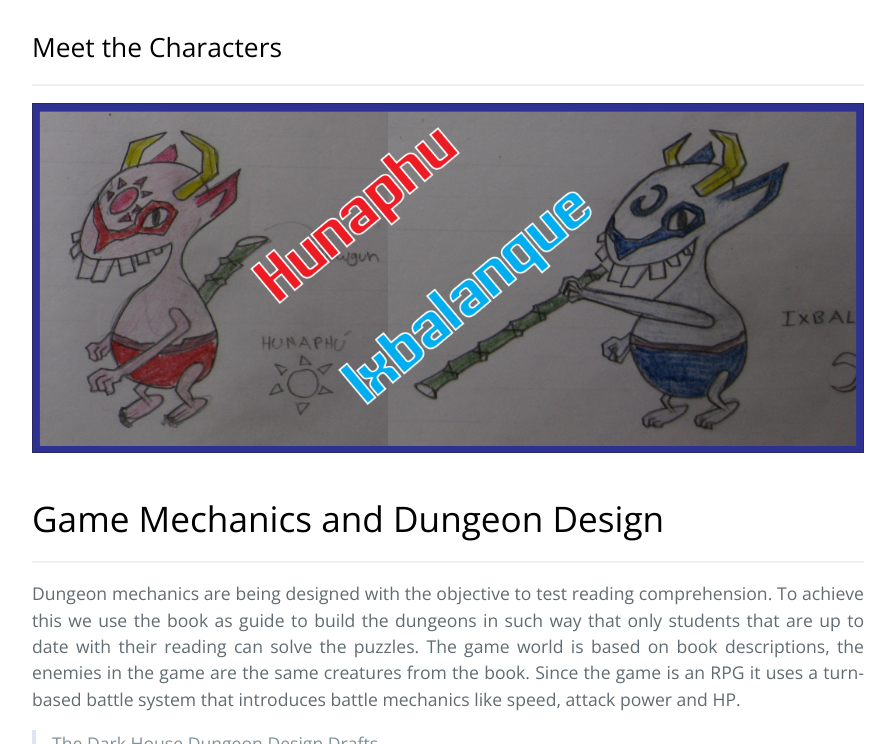
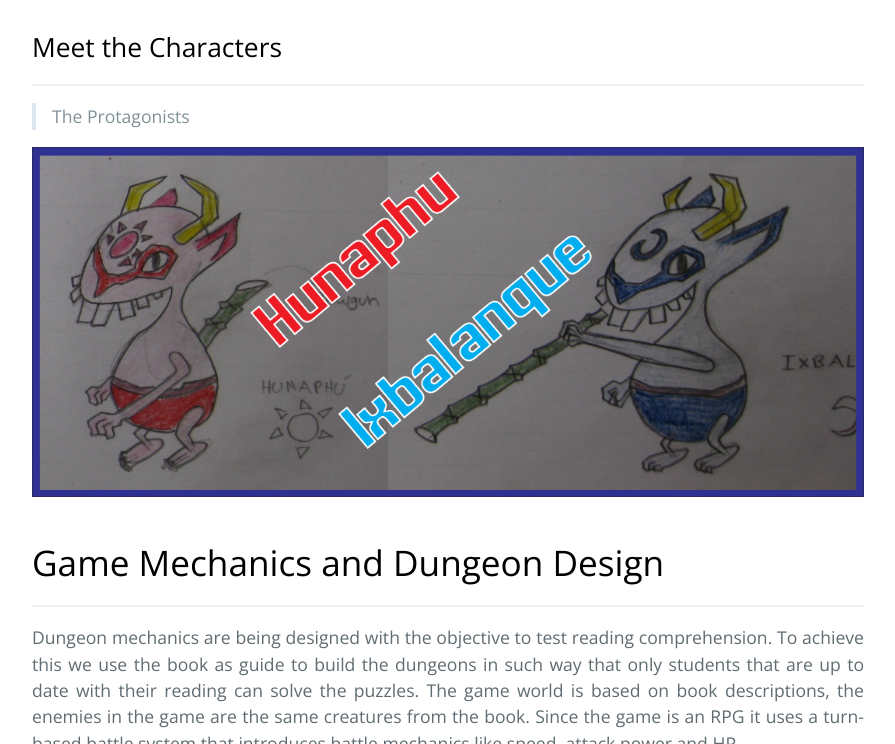
Before and after one commit to turing-lab/turing-lab.github.io, a Jekyll site: the page built from _posts/2016-11-30-Popol-Vuh.md, in a window 1280 px wide and 900 px high, scrolled down 1193 px, cut to the strip 156-900 px from the top of the window. Shown: the whole strip, without its empty margins (192-1087 px from the left). Built offline with Jekyll 4.4.1, drawn with Linux system fonts in a browser that asks for light colours.

Commit message:
pruebas Cerebrex Ultimate

```diff
--- a/_posts/2016-11-30-Popol-Vuh.md
+++ b/_posts/2016-11-30-Popol-Vuh.md
@@ -29,6 +29,8 @@ appealing to students*, transform the reading task into a memorable experience t
 ## Meet the Characters
 ***
 
+> The Protagonists
+
 ![Trabajando](/misc/img/projects/popolvuh/char.png)
 
 # Game Mechanics and Dungeon Design
```
